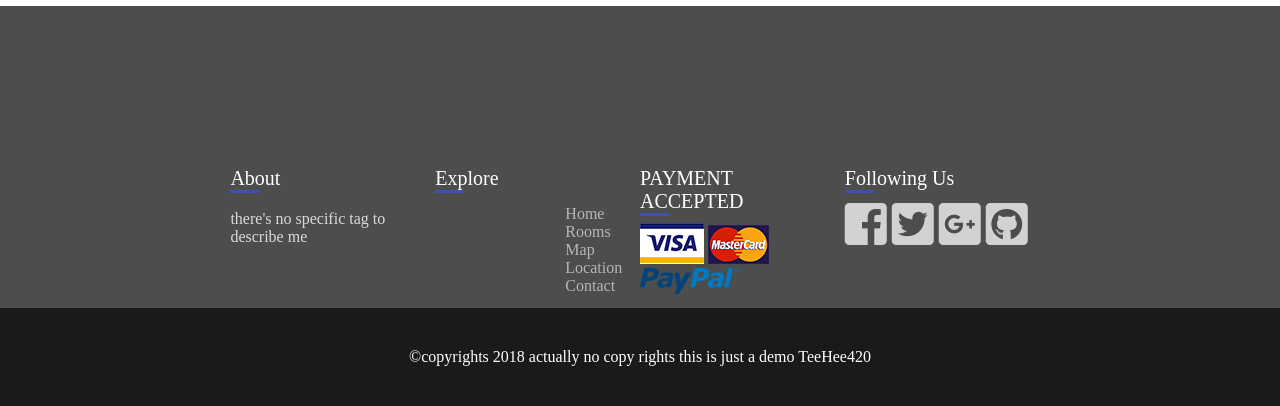
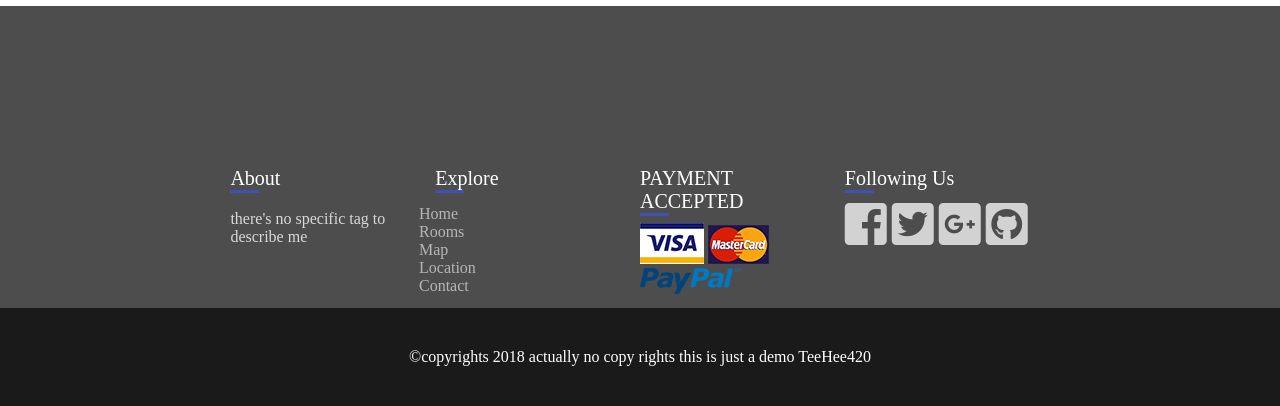
Before and after one commit to wackyjoker/HTDemo, a Node server app: page / in a window 1280 px wide; the page is wider, and only the part inside the window is pictured. Shown: the part 1937-2343 px from the top of that part. Run offline with Node 20, Linux system fonts and the light colour scheme; some libraries are stand-ins or nearby versions.

Commit message:
fixed explorer section

```diff
--- a/views/partials/footer.ejs
+++ b/views/partials/footer.ejs
@@ -6,7 +6,7 @@
 <div class="wrapper">
 	<div class="ft-div"><div><p class="ft-h3">About</p><hr style="color:#379bf0"></div> <p id="ft-content">there's no specific tag to describe me</p></div>
 	<div class="ft-div"><div><p class="ft-h3">Explore</p><hr style="color:#379bf0"></div>
-			<ul style="margin-top: 10px;">
+			<ul style="margin-top: 10px;float: left;margin-left: -50px;">
 				<li><a id="ft-anchor"href="/">Home</a></li>
 				<li><a id="ft-anchor"href="#">Rooms</a></li>
 				<li><a id="ft-anchor"href="#">Map</a></li>
```
